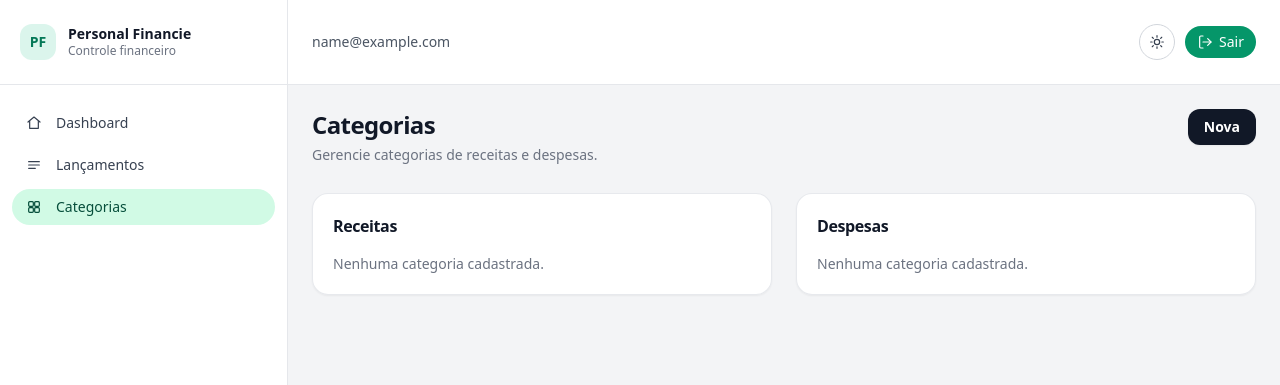
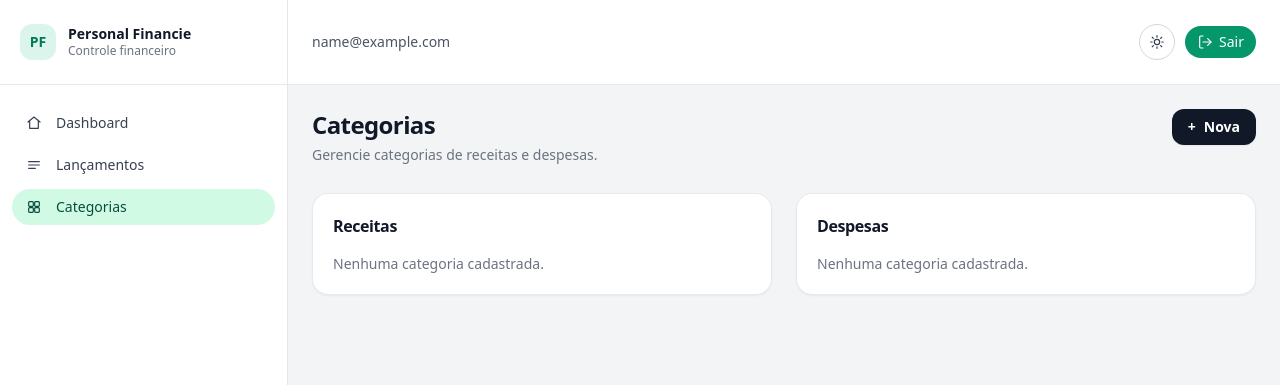
Before and after one commit to JoonMarion/hackathon-intgest, a Django app: page /categories/ in a window 1280 px wide. Shown: the top 385 px of the page. Run offline with Django 5.2, Linux system fonts and the light colour scheme; the visitor is signed in with stand-in values (Sample User, id 1); data that the repository does not hold is empty; some libraries are stand-ins or nearby versions.

Commit message:
feat: enhance category creation button with icon for better UX

```diff
--- a/apps/categories/templates/categories/pages/index.html
+++ b/apps/categories/templates/categories/pages/index.html
@@ -11,8 +11,9 @@
 			<p class="mt-1 text-sm text-gray-500 dark:text-gray-400">Gerencie categorias de receitas e despesas.</p>
 		</div>
 
-		<a href="{% url 'categories_http:create' %}" class="inline-flex items-center rounded-xl bg-gray-900 px-4 py-2 text-sm font-semibold text-white shadow-sm transition-colors hover:bg-black dark:bg-gray-100 dark:text-gray-900 dark:hover:bg-white">
-			Nova
+		<a href="{% url 'categories_http:create' %}" class="inline-flex gap-2 items-center rounded-xl bg-gray-900 px-4 py-2 text-sm font-semibold text-white shadow-sm transition-colors hover:bg-black dark:bg-gray-100 dark:text-gray-900 dark:hover:bg-white">
+			<span aria-hidden="true">+</span>
+			<span>Nova</span>
 		</a>
 	</div>
 
```
